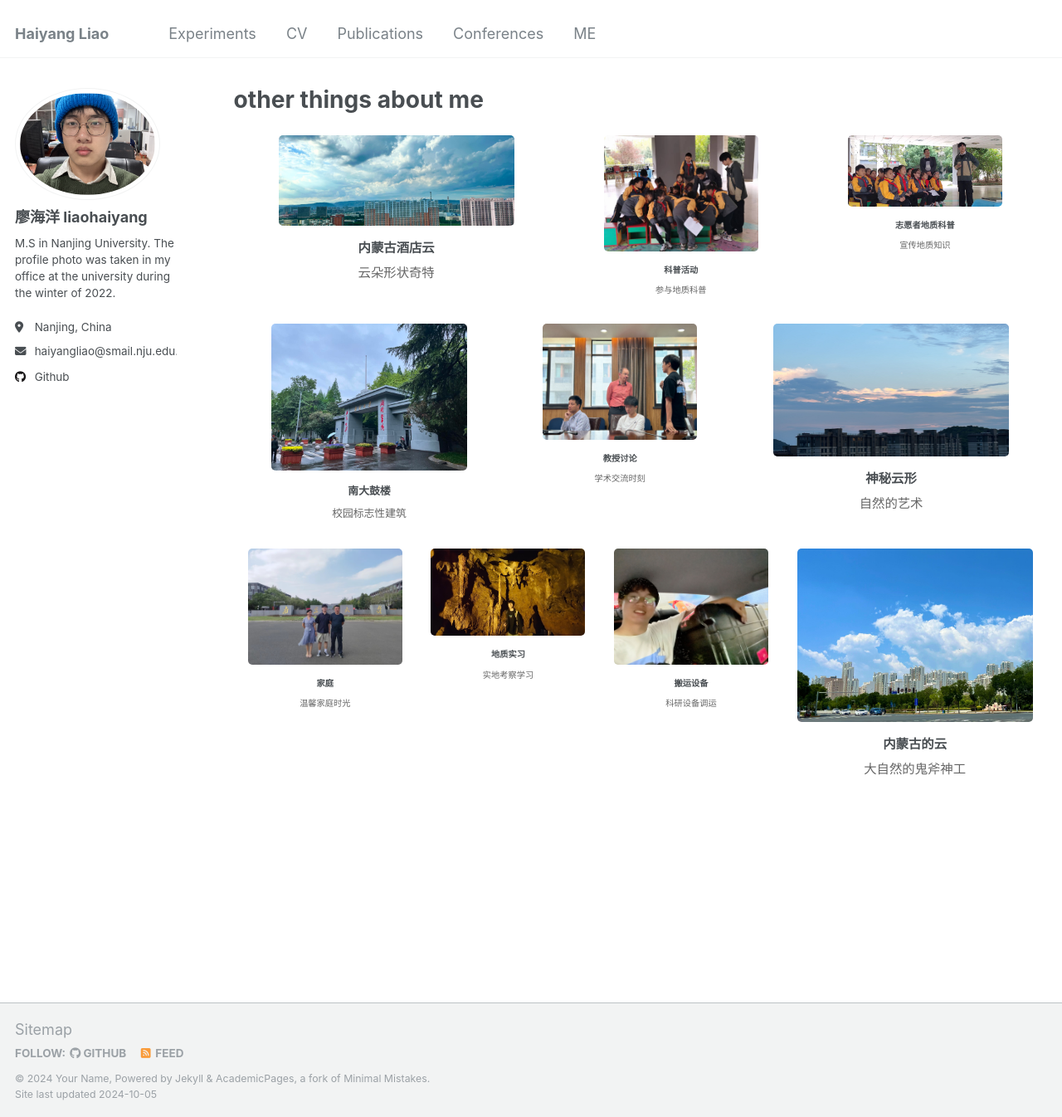
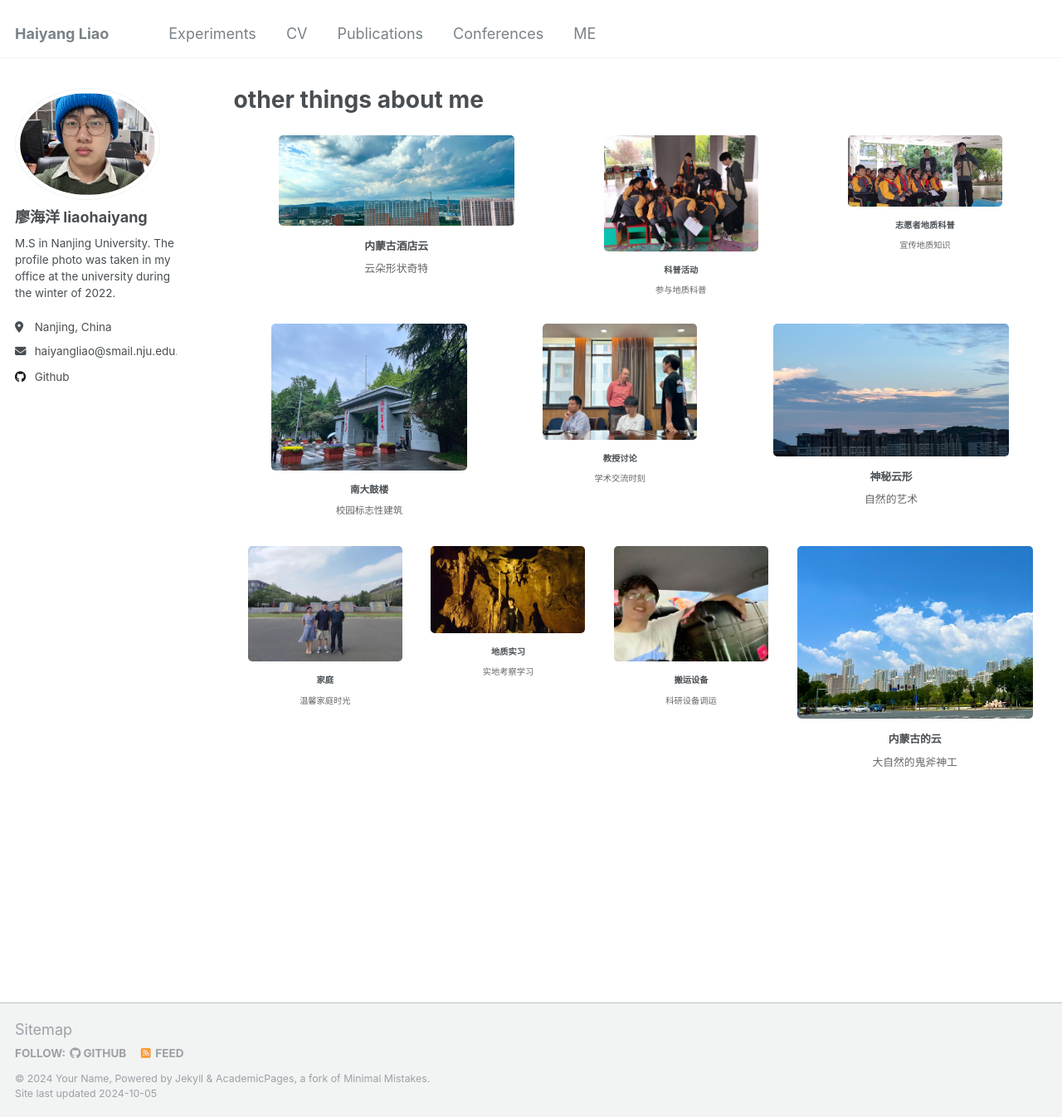
Before and after one commit to Whynot-cell/Whynot-cell.github.io, a Jekyll site: the page built from _pages/teaching.html, in a window 1280 px wide and 1346 px high. Shown: the whole window at 83% size. Built offline with Jekyll 4.4.1, drawn with Linux system fonts in a browser that asks for light colours.

Commit message:
Update teaching.html

```diff
--- a/_pages/teaching.html
+++ b/_pages/teaching.html
@@ -69,12 +69,12 @@ author_profile: true
 
     .medium .caption,
     .medium .description {
-      font-size: calc(1vw);
+      font-size: calc(0.9vw);
     }
 
     .large .caption,
     .large .description {
-      font-size: calc(1.2vw);
+      font-size: calc(1.0vw);
     }
   </style>
 </head>
```
